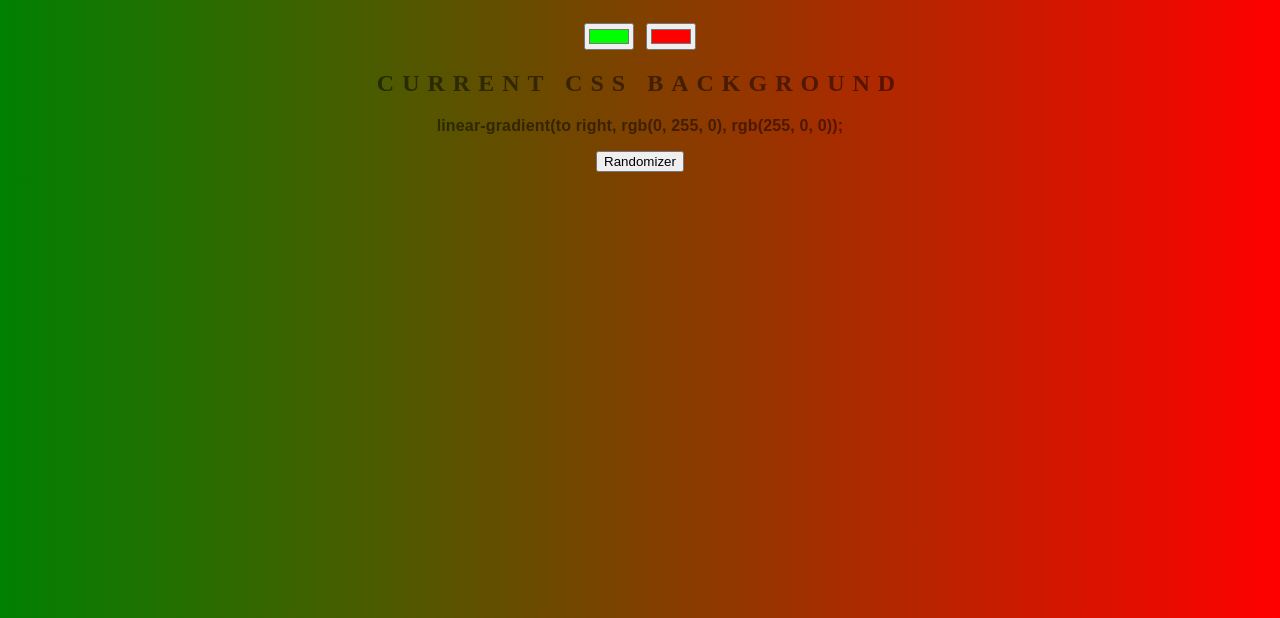
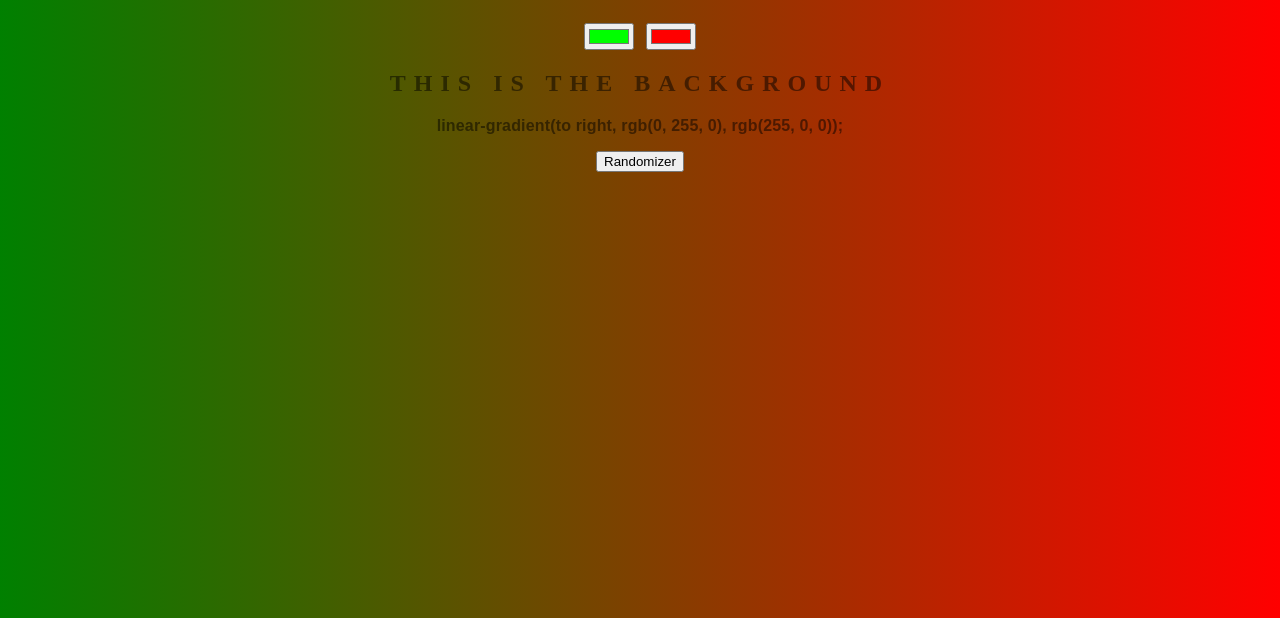
Before and after one commit to Djente44/background-generator, a plain HTML site: page index.html in a window 1280 px wide. Shown: the part 182-800 px from the top of the page. Drawn offline with Linux system fonts and the light colour scheme.

Commit message:
changing text

```diff
--- a/index.html
+++ b/index.html
@@ -8,7 +8,7 @@
 	<h1>Background Generator</h1>
 	<input class="color1" type="color" name="color1" value="#00ff00">
 	<input class="color2" type="color" name="color2" value="#ff0000">
-	<h2>Current Css Background</h2>
+	<h2>This is the background</h2>
 	<h3>linear-gradient(to right, rgb(0, 255, 0), rgb(255, 0, 0));</h3>
 	<button class="random">Randomizer</button>
 	<script type="text/javascript" src="script.js"></script>
```
